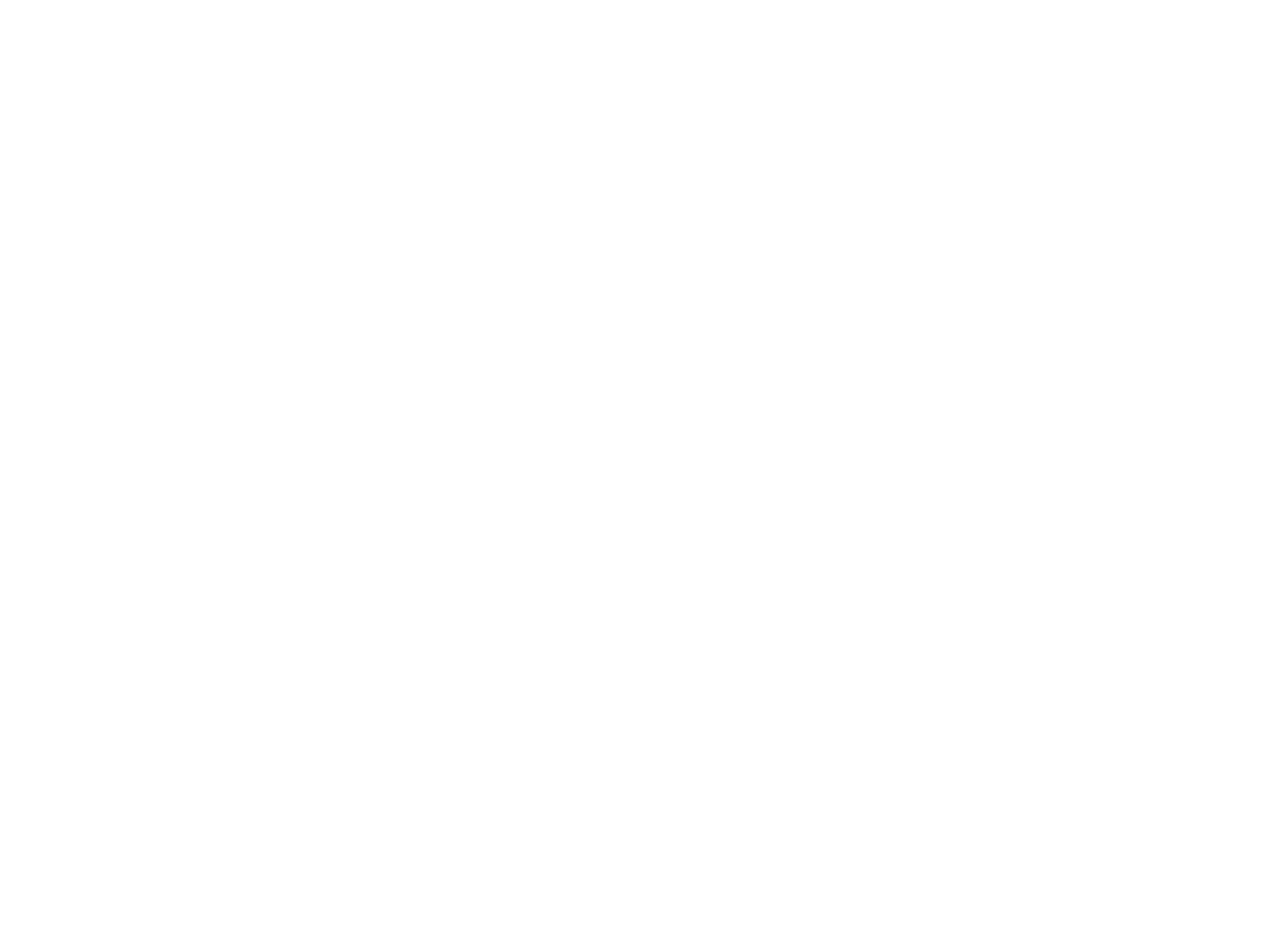
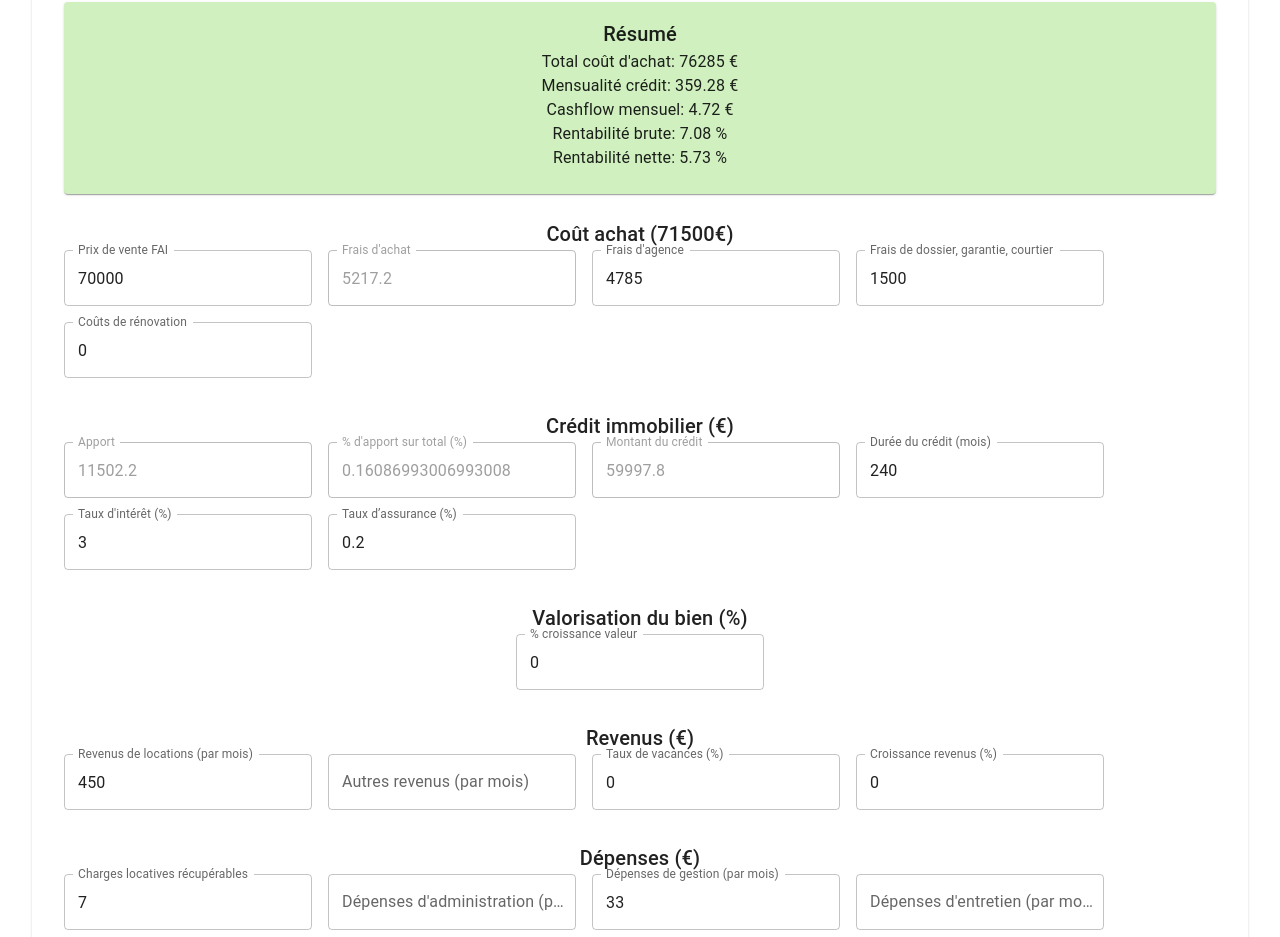
Before and after one commit to MathieuDreano/chiron, a React (Vite) app in the folder ui/: page /immo in a window 1280 px wide. Before the commit this address had no page. Shown: the part 120-1057 px from the top of the page. Before the commit the page ends 800 px from the top, so only its background shows below. Built offline with nearby package versions, Linux system fonts and the light colour scheme.

Commit message:
add Immo page
Signed-off-by: mathieu <mathieu.dreano@gmail.com>

```diff
--- a/ui/src/App.tsx
+++ b/ui/src/App.tsx
@@ -10,6 +10,7 @@
   createRouter,
   createRootRoute,
 } from '@tanstack/react-router'
+import { ImmoRoute } from './pages/Immo'
 
 export const RootRoute = createRootRoute({
   component: () => (
@@ -26,6 +27,10 @@
         <Link to="/games" className="[&.active]:font-bold">
           Games
         </Link>
+        {' | '}
+        <Link to="/immo" className="[&.active]:font-bold">
+          Immo
+        </Link>
       </div>
       <hr />
       <Outlet />
@@ -33,7 +38,7 @@
   ),
 })
 
-const routeTree = RootRoute.addChildren([HomeRoute, StackRoute, GamesRoute])
+const routeTree = RootRoute.addChildren([HomeRoute, StackRoute, GamesRoute, ImmoRoute])
 
 const router = createRouter({ routeTree })
 
--- a/ui/src/components/games/Games.tsx
+++ b/ui/src/components/games/Games.tsx
@@ -1,4 +1,3 @@
-// src/pages/Games.tsx
 import { useState, useEffect } from "react"
 import Grid from "@mui/material/Grid"
 import Container from "@mui/material/Container"
--- /dev/null
+++ b/ui/src/components/immo/Immo.tsx
@@ -0,0 +1,87 @@
+//import { useState, useEffect } from "react"
+
+import { Paper } from "@mui/material";
+import { useMemo, useState } from "react";
+import ImmoForm from "./ImmoForm";
+import ImmoSummary from "./ImmoSummary";
+
+const Immo = () => {
+
+    const [form, setForm] = useState({
+    prixVente: 70000,
+    fraisAgence: 4785,
+    fraisDivers: 1500,
+    fraisRenovation: 0,
+    loyer: 450,
+    chargesLocatives: 7,
+    gestion: 33,
+    entretien: 0,
+    taxes: 46,
+    servicesPublics: 0,
+    duree: 240,
+    tauxInteret: 3,
+  });
+
+  const handleChange = (e: React.ChangeEvent<HTMLInputElement>) => {
+    const { name, value } = e.target;
+    setForm((prev) => ({
+      ...prev,
+      [name]: parseFloat(value) || 0,
+    }));
+    console.log(form);
+  };
+
+  // --- Computations ---
+  const results = useMemo(() => {
+
+    const totalAchat =
+      form.prixVente +
+      form.fraisAgence +
+      form.fraisDivers +
+      form.fraisRenovation || 0;
+    const monthlyRate = form.tauxInteret / 100 / 12;
+
+    const fraisAchat = (form.prixVente - form.fraisAgence)*0.08
+    const apport = fraisAchat + form.fraisAgence + form.fraisDivers;
+    const montantCredit = totalAchat-apport;
+    const mensualite =
+      monthlyRate > 0
+        ? (montantCredit * monthlyRate) /
+          (1 - Math.pow(1 + monthlyRate, -form.duree))
+        : montantCredit / form.duree;
+
+    const revenusMensuels = form.loyer;
+    const depensesMensuelles =
+      form.chargesLocatives + form.gestion + form.entretien + form.taxes + form.servicesPublics;
+    const revenuNetMensuel = revenusMensuels - depensesMensuelles;
+
+    const cashflowMensuel = revenuNetMensuel - mensualite;
+
+    const revenuAnnuelBrut = revenusMensuels * 12;
+    const revenuAnnuelNet = revenuNetMensuel * 12;
+
+    const rentabiliteBrute = totalAchat > 0 ? (revenuAnnuelBrut / totalAchat) * 100 : 0;
+    const rentabiliteNette = totalAchat > 0 ? (revenuAnnuelNet / totalAchat) * 100 : 0;
+
+    return {
+      totalAchat,
+      mensualite,
+      cashflowMensuel,
+      rentabiliteBrute,
+      rentabiliteNette,
+    };
+  }, [form]);
+
+  return (
+    <Paper
+      component="form"
+      sx={{ display: "flex", flexDirection: "column", gap: 3, padding: "2em" }}
+    >
+      <ImmoSummary  {...results}/>
+      <ImmoForm form={form} onChange={handleChange}/>
+    </Paper>
+
+  );
+}
+
+export default Immo
--- /dev/null
+++ b/ui/src/components/immo/ImmoForm.tsx
@@ -0,0 +1,88 @@
+import { Typography } from "@mui/material";
+import TextField from "@mui/material/TextField";
+
+type ImmoFormProps = {
+  form: Record<string, number>;
+  onChange: (e: React.ChangeEvent<HTMLInputElement>) => void;
+};
+
+const ImmoForm = ({ form, onChange }: ImmoFormProps) => {
+
+  const totalAchat =
+    form.prixVente +
+    form.fraisDivers +
+    form.fraisRenovation || 0;
+
+  const fraisAchat = (form.prixVente - form.fraisAgence)*0.08
+  console.log("form.prixVente - form.fraisAgence", form.prixVente - form.fraisAgence)
+  const apport = fraisAchat + form.fraisAgence + form.fraisDivers;
+  const pourcentApport = apport/totalAchat;
+  console.log('totalAchat', totalAchat);
+  const montantCredit = totalAchat-apport;
+
+  return (
+    <div style={{ display: "flex", flexDirection: "column", rowGap: "2em"}}>
+        <div>
+            <Typography variant="h6">Coût achat ({totalAchat}€)</Typography>
+            <div style={{ display: "flex",  flexWrap: "wrap", gap: "1em", flexDirection: "row" }}>
+                <TextField name="prixVente" label="Prix de vente FAI" type="number" defaultValue={70000} onChange={onChange}/>
+                <TextField name="fraisAchat" label="Frais d'achat" type="number" value={fraisAchat} disabled/>
+                <TextField name="fraisAgence" label="Frais d'agence" type="number" defaultValue={4785} onChange={onChange}/>
+                <TextField name="fraisDivers" label="Frais de dossier, garantie, courtier" type="number" defaultValue={1500} onChange={onChange}/>
+                <TextField name="fraisRenovation" label="Coûts de rénovation" type="number" defaultValue={0} onChange={onChange}/>
+            </div>
+        </div>
+
+        <div>
+            <Typography variant="h6">Crédit immobilier (€)</Typography>
+            <div style={{ display: "flex",  flexWrap: "wrap", gap: "1em", flexDirection: "row" }}>
+                <TextField name="apport" label="Apport" type="number" value={apport} disabled/>
+                <TextField name="pourcentApport" label="% d'apport sur total (%)" type="number" value={pourcentApport} disabled/>
+                <TextField name="montantCredit" label="Montant du crédit" type="number" value={montantCredit} disabled/>
+                <TextField name="duree" label="Durée du crédit (mois)" type="number" defaultValue={240} onChange={onChange}/>
+                <TextField name="tauxInteret" label="Taux d'intérêt (%)" type="number" defaultValue={3} onChange={onChange}/>
+                <TextField name="tauxAssurance" label="Taux d’assurance (%)" type="number" defaultValue={0.2} onChange={onChange}/>
+            </div>
+        </div>
+
+        <div>
+            <Typography variant="h6">Valorisation du bien ({form.croissanceValeur}%)</Typography>
+            <TextField name="croissanceValeur" label="% croissance valeur" type="number" defaultValue={0} onChange={onChange}/>
+        </div>
+
+        <div>
+            <Typography variant="h6">Revenus (€)</Typography>
+            <div style={{ display: "flex",  flexWrap: "wrap", gap: "1em", flexDirection: "row" }}>
+                <TextField name="loyer" label="Revenus de locations (par mois)" type="number" defaultValue={450} onChange={onChange}/>
+                <TextField name="autresRevenus" label="Autres revenus (par mois)" type="number" onChange={onChange}/>
+                <TextField name="vacance" label="Taux de vacances (%)" type="number" defaultValue={0} onChange={onChange}/>
+                <TextField name="croissanceRevenus" label="Croissance revenus (%)" type="number" defaultValue={0} onChange={onChange}/>
+            </div>
+        </div>
+
+        <div>
+            <Typography variant="h6">Dépenses (€)</Typography>
+            <div style={{ display: "flex", flexWrap: "wrap", gap: "1em", flexDirection: "row" }}>
+                <TextField name="chargesLocatives" label="Charges locatives récupérables" type="number" defaultValue={7} onChange={onChange}/>
+                <TextField name="admin" label="Dépenses d'administration (par mois)" type="number" onChange={onChange}/>
+                <TextField name="gestion" label="Dépenses de gestion (par mois)" type="number" defaultValue={33} onChange={onChange}/>
+                <TextField name="entretien" label="Dépenses d'entretien (par mois)" type="number" onChange={onChange}/>
+                <TextField name="taxes" label="Taxes (par mois)" type="number" defaultValue={46} onChange={onChange}/>
+                <TextField name="servicesPublics" label="Dépenses services publics (par mois)" type="number" onChange={onChange}/>
+                <TextField name="croissanceDepenses" label="Croissance dépenses (%)" type="number" defaultValue={0} onChange={onChange}/>
+            </div>
+        </div>
+
+        <div>
+            <Typography variant="h6">Impôts (%)</Typography>
+            <div style={{ display: "flex", flexWrap: "wrap", gap: "1em", flexDirection: "row" }}>
+                <TextField name="impotBenefices" label="Taux d'imposition bénéfices (%)" type="number" defaultValue={15} onChange={onChange}/>
+                <TextField name="crl" label="CRL (%)" type="number" defaultValue={2.5} onChange={onChange}/>
+            </div>
+        </div>
+
+      </div>
+    )
+}
+
+export default ImmoForm
--- /dev/null
+++ b/ui/src/components/immo/ImmoSummary.tsx
@@ -0,0 +1,37 @@
+import { Card, CardContent, Typography } from "@mui/material";
+
+type ImmoSummaryProps = {
+  totalAchat: number;
+  mensualite: number;
+  cashflowMensuel: number;
+  rentabiliteBrute: number;
+  rentabiliteNette: number;
+};
+
+const ImmoSummary = ({
+  totalAchat,
+  mensualite,
+  cashflowMensuel,
+  rentabiliteBrute,
+  rentabiliteNette,
+}: ImmoSummaryProps) => {
+
+  let bgColor = "#f9f9f9"; // default
+  if (cashflowMensuel > 0) bgColor = "#d0f0c0"; // light green
+  else if (cashflowMensuel < 0) bgColor = "#f8d7da"; // light red
+
+  return (
+    <Card sx={{ mt: 2, background: bgColor }}>
+      <CardContent>
+        <Typography variant="h6">Résumé</Typography>
+        <Typography>Total coût d'achat: {totalAchat.toFixed(0)} €</Typography>
+        <Typography>Mensualité crédit: {mensualite.toFixed(2)} €</Typography>
+        <Typography>Cashflow mensuel: {cashflowMensuel.toFixed(2)} €</Typography>
+        <Typography>Rentabilité brute: {rentabiliteBrute.toFixed(2)} %</Typography>
+        <Typography>Rentabilité nette: {rentabiliteNette.toFixed(2)} %</Typography>
+      </CardContent>
+    </Card>
+  );
+};
+
+export default ImmoSummary;
--- /dev/null
+++ b/ui/src/pages/Immo.tsx
@@ -0,0 +1,11 @@
+import Immo from '../components/immo/Immo'
+import { RootRoute } from '../App'
+import {
+  createRoute,
+} from '@tanstack/react-router'
+
+export const ImmoRoute = createRoute({
+  getParentRoute: () => RootRoute,
+  path: '/immo',
+  component: () => <Immo/>
+})
```
Also changed, not shown: ui/src/assets/firefox.svg (added).
